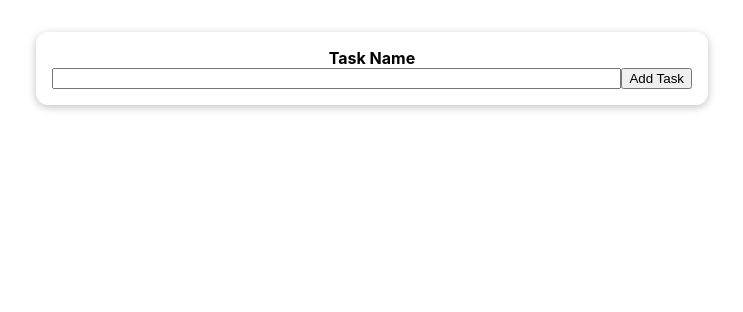
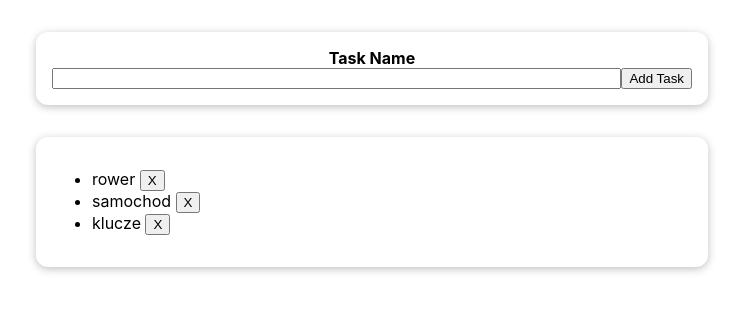
Before and after one commit to lcse1706/react-typescript-projects, a React (Create React App) app in the folder to-do-app-Firebase-React/: page / in a window 1280 px wide. Shown: the top 312 px of the page, without its empty margins (268-1011 px from the left). Built offline with nearby package versions, Linux system fonts and the light colour scheme.

Commit message:
Add and display tasks

```diff
--- a/to-do-app-Firebase-React/src/App.js
+++ b/to-do-app-Firebase-React/src/App.js
@@ -1,13 +1,36 @@
-import React from 'react';
+import React, { useState } from 'react';
 import './App.css';
-import styled from 'styled-components';
 
 import NewTask from './components/NewTask/NewTask';
+import Tasks from './components/Tasks/Tasks';
 
 function App() {
+  const [tasks, setTasks] = useState([
+    { key: Math.random(), text: 'rower' },
+    { key: Math.random(), text: 'samochod' },
+    { key: Math.random(), text: 'klucze' },
+  ]);
+
+  const taskArray = [
+    { key: '1', name: 'rower' },
+    { key: '2', name: 'samochod' },
+    { key: '3', name: 'klucze' },
+  ];
+
+  const addTaskHandler = task => {
+    // const savedTasks = [];
+    // for (const task in tasks) {
+    //   savedTasks.push(task);
+    // }
+    setTasks(tasks.concat(task));
+    console.log(task);
+    // console.log(tasks);
+  };
+
   return (
     <React.Fragment>
-      <NewTask />
+      <NewTask addTaskHandler={addTaskHandler} />
+      <Tasks items={tasks} />
     </React.Fragment>
   );
 }
--- a/to-do-app-Firebase-React/src/components/NewTask/NewTask.js
+++ b/to-do-app-Firebase-React/src/components/NewTask/NewTask.js
@@ -28,9 +28,12 @@ const NewTask = props => {
   const submitHandler = event => {
     event.preventDefault();
 
-    const enteredValue = taskInputRef.current.value;
-
-    console.log(enteredValue);
+    const enteredValue = {
+      key: Math.random(),
+      text: taskInputRef.current.value,
+    };
+    // console.log(enteredValue);
+    props.addTaskHandler(enteredValue);
   };
 
   return (
--- /dev/null
+++ b/to-do-app-Firebase-React/src/components/Tasks/TaskForm.js
@@ -0,0 +1,16 @@
+import React from 'react';
+
+const TaskForm = props => {
+  const deleteTaskHandler = event => {
+    event.preventDefault();
+    console.log(event.target.value);
+  };
+
+  return (
+    <li>
+      {props.item.text} <button onClick={deleteTaskHandler}>X</button>
+    </li>
+  );
+};
+
+export default TaskForm;
--- /dev/null
+++ b/to-do-app-Firebase-React/src/components/Tasks/Tasks.js
@@ -0,0 +1,19 @@
+import React from 'react';
+import styled from 'styled-components';
+import Section from '../UI/Section';
+
+import TaskForm from './TaskForm';
+
+const Tasks = props => {
+  return (
+    <Section>
+      <ul>
+        {props.items.map(task => (
+          <TaskForm key={task.key} item={task} />
+        ))}
+      </ul>
+    </Section>
+  );
+};
+
+export default Tasks;
```
